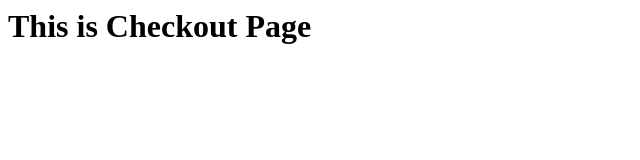
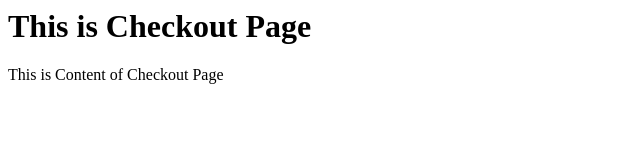
Before and after one commit to isnaayu/git-Project, a plain HTML site: page checkout.html in a window 1280 px wide. Shown: the whole page, without its empty margins (0-640 px from the left). Drawn offline with Linux system fonts and the light colour scheme.

Commit message:
added p1 content for checkout.html

```diff
--- a/checkout.html
+++ b/checkout.html
@@ -4,5 +4,6 @@
 
 <body>
 <h1> This is Checkout Page </h1>
+<p> This is Content of Checkout Page </p>
 </body>
 </html>
```
